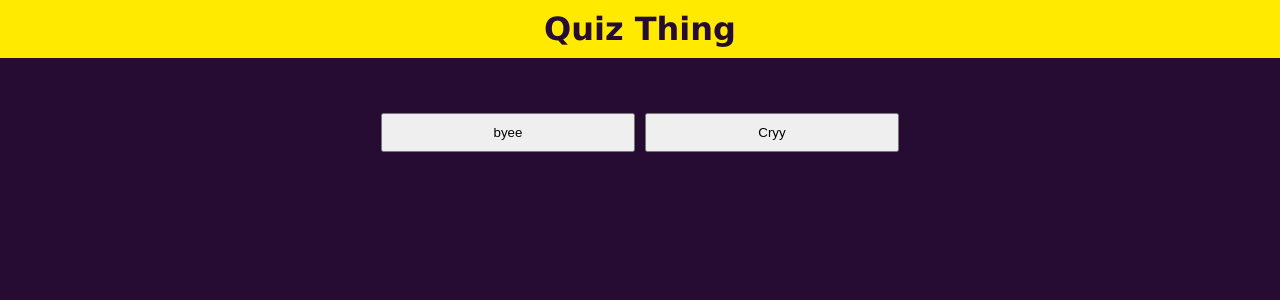
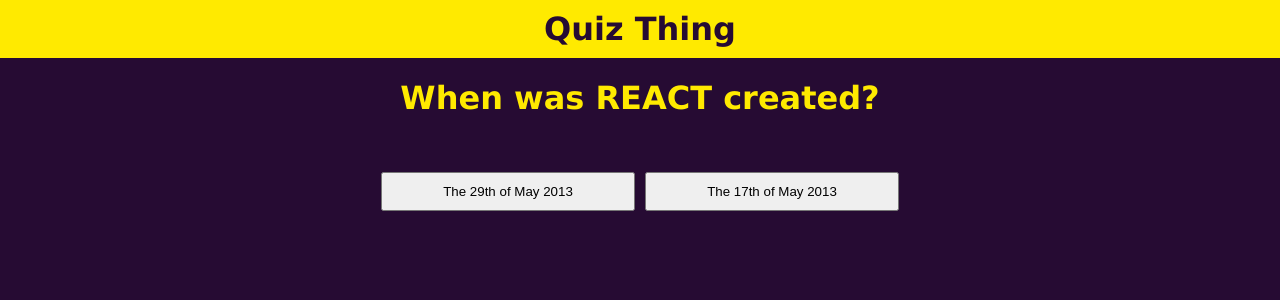
Before and after one commit to twomuchCatsriel/react-project, a React (Vite) app in the folder my-app/: page / in a window 1280 px wide. Shown: the top 300 px of the page. Built offline with nearby package versions, Linux system fonts and the light colour scheme.

Commit message:
Fixes Questions and Answers rendering correctly

```diff
--- a/my-app/src/main.jsx
+++ b/my-app/src/main.jsx
@@ -23,25 +23,46 @@
     }
 ]
 
+// Functions
 function chooseQuestion(){
-    let chooseQuestion = Math.floor(Math.random() * questions.length);
+    let pick = Math.floor(Math.random() * questions.length);
 
-    return chooseQuestion
+    return pick
 }
 
+// Global Variables
 let currentQuestion = chooseQuestion();
-let questionString = questions[currentQuestion];
+let questionString = questions[currentQuestion].questionString;
+let option1String;
+let option2String;
 
+// Other Functions
+function setQuestions(){
+    let pickStart = Math.floor(Math.random() * 2);
+
+    questionString = questions[currentQuestion].question
+    if(pickStart === 0){
+        option1String = questions[currentQuestion].answerLeft
+        option2String = questions[currentQuestion].answerRight
+    } else{
+        option1String = questions[currentQuestion].answerRight
+        option2String = questions[currentQuestion].answerLeft
+    }
+}
+
+
+// React Stuff
 function App()
 {
     return (
         <div>
             <PageTop/>
-            <QuestionField/>
+            <QuestionField question={questionString = questions[currentQuestion].question}/>
 
             <div id="buttonsDiv">
-                <OptionButton value="byee"/>
-                <OptionButton value="Cryy"/>
+                {setQuestions()}
+                <OptionButton value={option1String}/>
+                <OptionButton value={option2String}/>
             </div>
         </div>
     )
```
